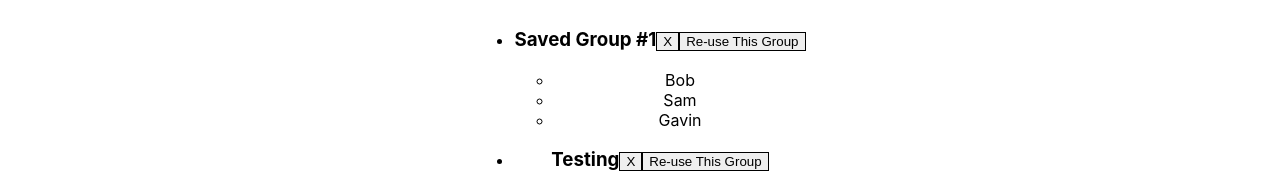
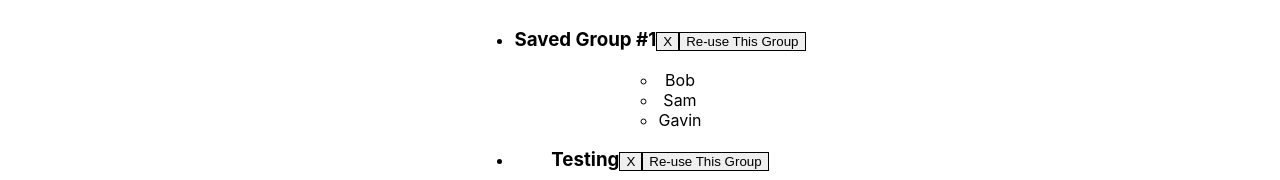
Before and after one commit to guosamuel/group_randomizer_front_end, a React (Create React App) app: page / in a window 1280 px wide. Shown: the part 767-947 px from the top of the page. Built offline with nearby package versions, Linux system fonts and the light colour scheme.

Commit message:
got the options to center for each saved group

```diff
--- a/src/css/SavedGroupsContainer.css
+++ b/src/css/SavedGroupsContainer.css
@@ -10,6 +10,6 @@
   display: inline-block;
 } */
 
-.Saved-groups-container > .saved-groups-list > ul {
+.Saved-groups-container > .saved-groups-list > li > .options-list {
   display: inline-block;
 }
```
